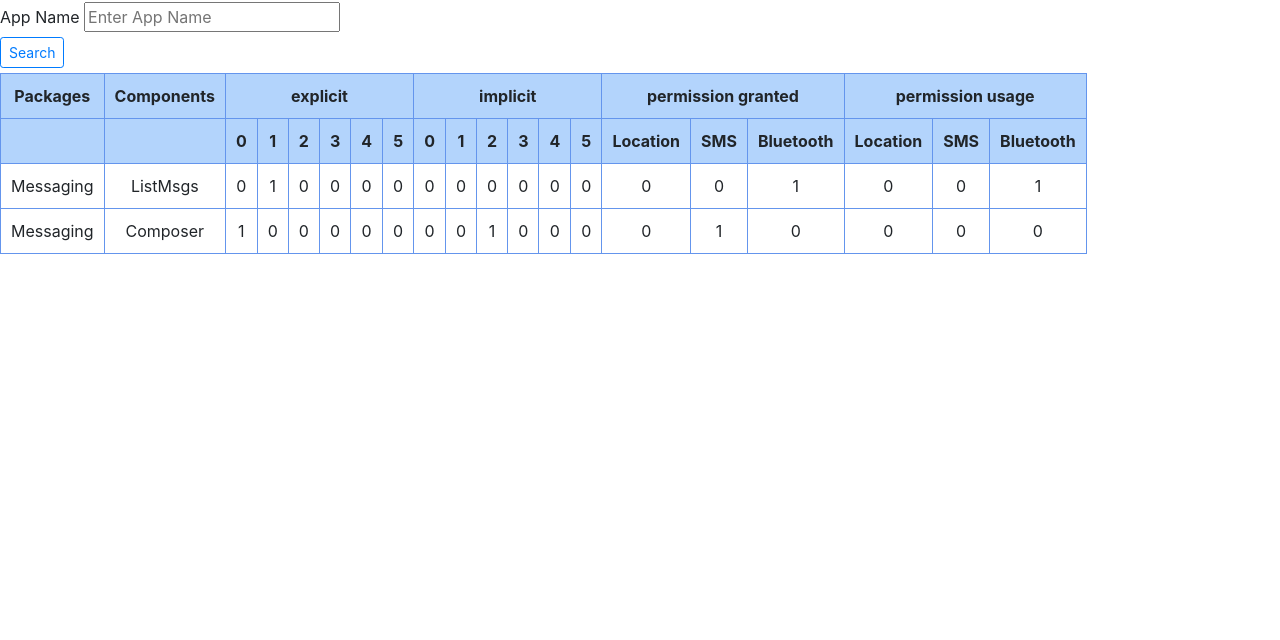
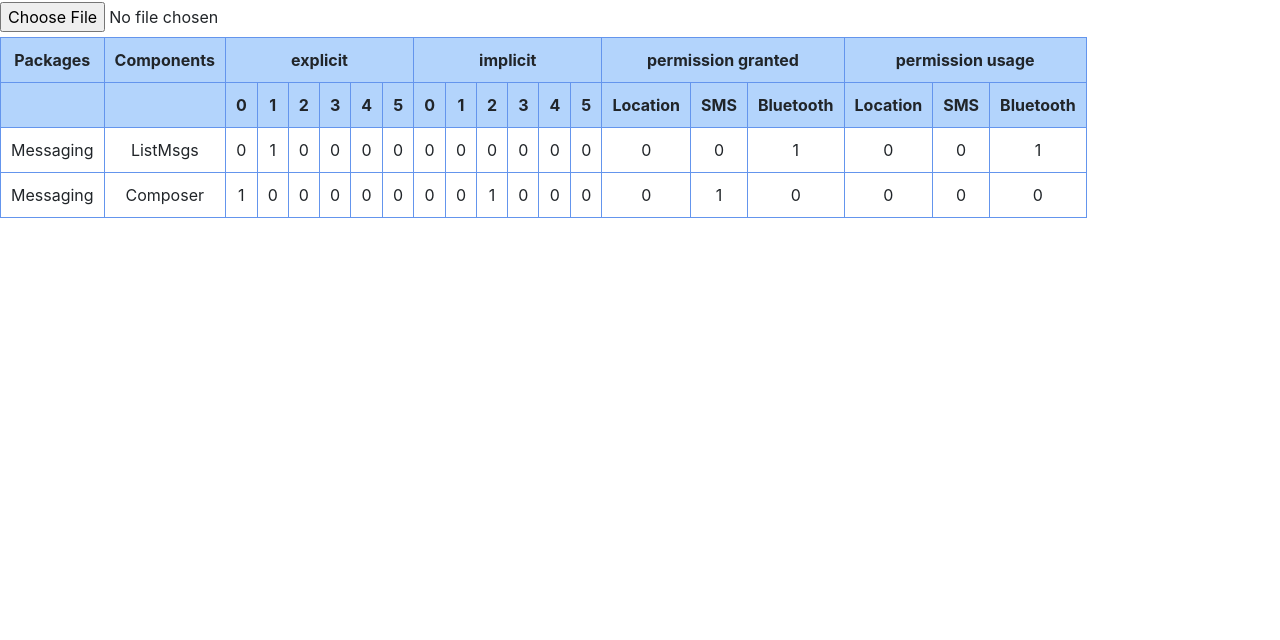
Before and after one commit to flexilef/AVMatrix, a plain HTML site: page index.html in a window 1280 px wide. Shown: the part 160-800 px from the top of the page. Drawn offline with nearby package versions, Linux system fonts and the light colour scheme.

Commit message:
changed input method to choose file.

```diff
--- a/css/main.css
+++ b/css/main.css
@@ -16,7 +16,7 @@ html {
     line-height: 1.4;
 }
 
-.app-form {
+.app-input {
     padding-top: 5px;
     padding-bottom: 5px;
 }
--- a/index.html
+++ b/index.html
@@ -57,13 +57,7 @@
         <!--<div id="example7"></div>-->
 
         <h2>Example 8 - Updated JSON for entire table render</h2>
-        <form class="app-form">
-            <div>
-                <label for="app-input">App Name</label>
-                <input type="text" id="app-input" placeholder="Enter App Name">
-            </div>
-            <button type="submit" class="btn btn-outline-primary btn-sm">Search</button>
-        </form>
+        <input class="app-input" type="file" id="app-file">
         <div id="example8"></div>
 
         <script src="js/vendor/d3.min.js"></script>
```
